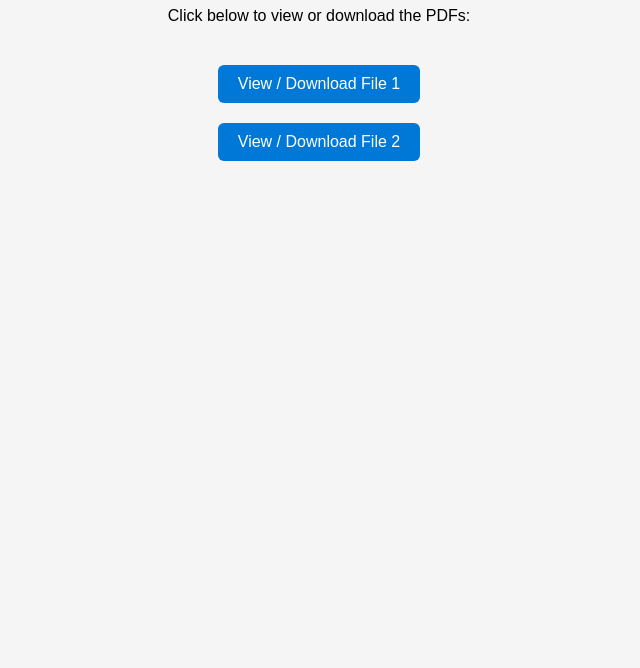
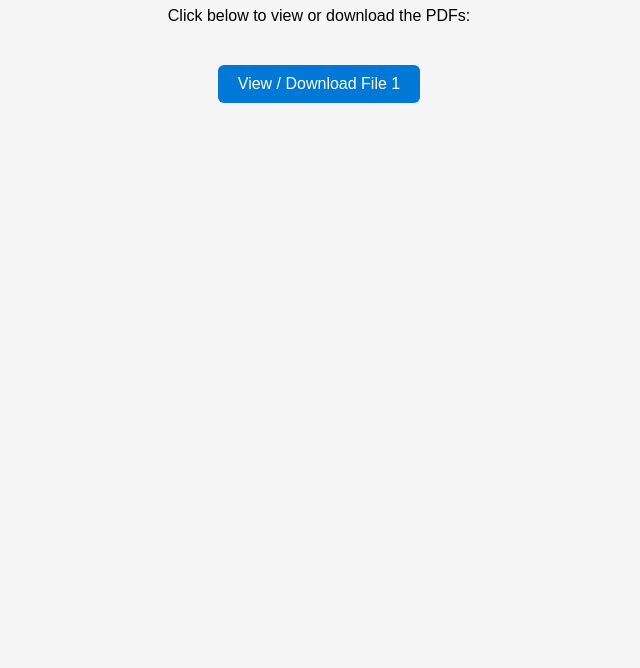
Before and after one commit to Manin1311/CollegePython, a plain HTML site: page index.html in a window 1280 px wide. Shown: the part 132-800 px from the top of the page, without its empty margins (321-961 px from the left). Drawn offline with Linux system fonts and the light colour scheme.

Commit message:
Update index.html

```diff
--- a/index.html
+++ b/index.html
@@ -17,7 +17,6 @@
   <p>Click below to view or download the PDFs:</p>
   <div class="pdf-list">
     <a href="UNIT_5_QB_SOLUTION.pdf" target="_blank">View / Download File 1</a><br>
-    <a href="Unit-5_Mutable_DS.pdf" target="_blank">View / Download File 2</a>
     <br>
   </div>
 </body>
```
